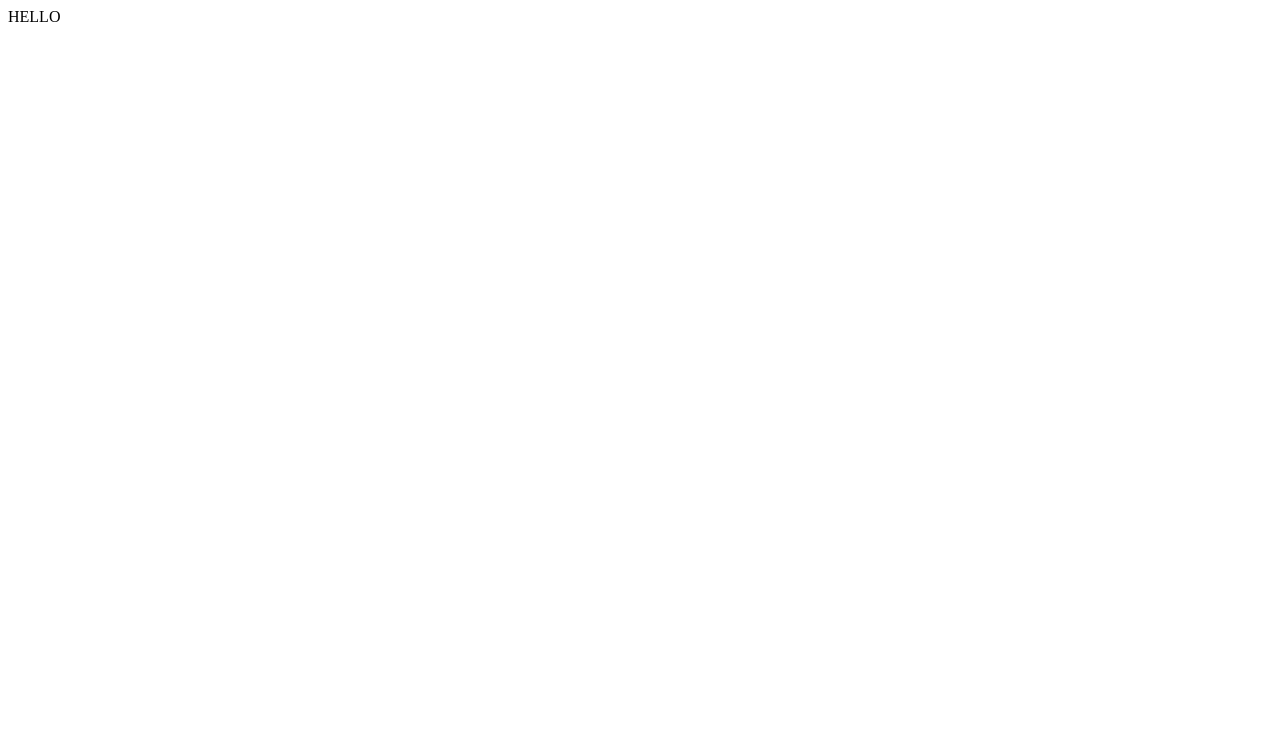
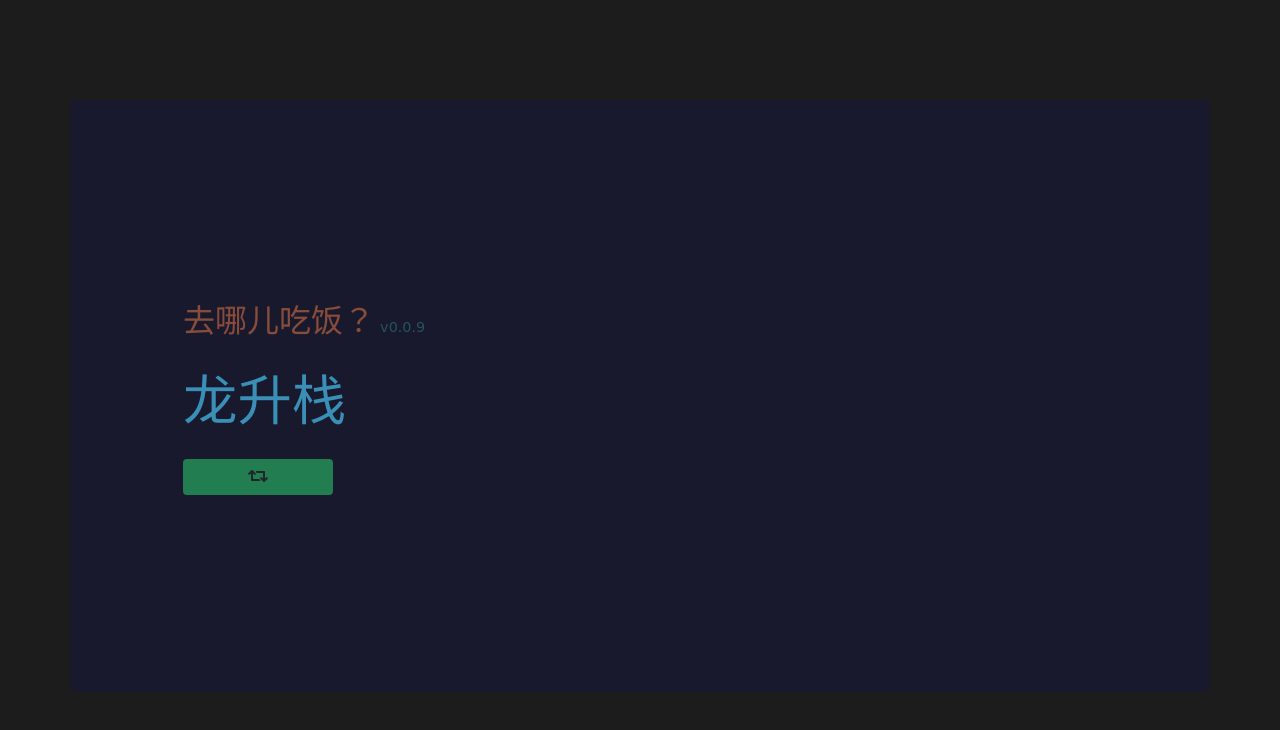
Before and after one commit to raindroid/choose-lunch, a plain HTML site: page index.html in a window 1280 px wide. Drawn offline with nearby package versions, Linux system fonts and the light colour scheme; a web font is replaced by a local one.

Commit message:
version 0.0.1

```diff
--- a/index.html
+++ b/index.html
@@ -1 +1,42 @@
-HELLO
+<!DOCTYPE html>
+<html lang="en">
+<head>
+    <meta charset="UTF-8">
+    <meta name="viewport" content="width=device-width, initial-scale=1.0">
+    <meta http-equiv="X-UA-Compatible" content="ie=edge">
+    <link rel="stylesheet" href="https://stackpath.bootstrapcdn.com/bootstrap/4.3.1/css/bootstrap.min.css" integrity="sha384-ggOyR0iXCbMQv3Xipma34MD+dH/1fQ784/j6cY/iJTQUOhcWr7x9JvoRxT2MZw1T" crossorigin="anonymous">
+    <script src="https://code.jquery.com/jquery-3.3.1.slim.min.js" integrity="sha384-q8i/X+965DzO0rT7abK41JStQIAqVgRVzpbzo5smXKp4YfRvH+8abtTE1Pi6jizo" crossorigin="anonymous"></script>
+    <script src="https://cdnjs.cloudflare.com/ajax/libs/popper.js/1.14.7/umd/popper.min.js" integrity="sha384-UO2eT0CpHqdSJQ6hJty5KVphtPhzWj9WO1clHTMGa3JDZwrnQq4sF86dIHNDz0W1" crossorigin="anonymous"></script>
+    <script src="https://stackpath.bootstrapcdn.com/bootstrap/4.3.1/js/bootstrap.min.js" integrity="sha384-JjSmVgyd0p3pXB1rRibZUAYoIIy6OrQ6VrjIEaFf/nJGzIxFDsf4x0xIM+B07jRM" crossorigin="anonymous"></script>
+    <link rel="stylesheet" href="styles/index.css">
+    <link rel="stylesheet" href="https://use.fontawesome.com/releases/v5.8.2/css/all.css" integrity="sha384-oS3vJWv+0UjzBfQzYUhtDYW+Pj2yciDJxpsK1OYPAYjqT085Qq/1cq5FLXAZQ7Ay" crossorigin="anonymous">
+    <script src="js/index.js"></script>
+    <title>Lunch today?</title>
+</head>
+<body class="col-dark" onload="onStart()">
+    <div class="container col-backgroud" id="main-container">
+        <div class="row full-screen">
+            <div class="align-self-center">
+                <div class="brand">
+                    <p>
+                        <span class="col-text" id="title">去哪儿吃饭？</span>
+                        <span class="col-text" id="version">v0.0.9</span>
+                    </p>
+                    <div class=" food-spinner elementToFadeInAndOut">
+                        <div class="spinner">
+                            <div class="double-bounce1"></div>
+                            <div class="double-bounce2"></div>
+                        </div>
+                    </div>
+                    <p class="col-text" id="content">
+                        食来食往
+                    </p>
+                    <div name="" id="refresh-btn" class="btn btn-light" href="#" role="button" onclick="findNewFood()">
+                        <i class="fas fa-retweet"></i>
+                    </div>
+                </div>
+            </div>
+        </div>
+    </div>
+</body>
+</html>
--- /dev/null
+++ b/js/index.js
@@ -0,0 +1,50 @@
+'use strict'
+
+let rests = [
+        '食来食往',
+        '福稻米线',
+        '绿茶',
+        '西域食府',
+        '刘公烤鱼',
+        '富来小厨',
+        '龙升栈',
+        'stay',
+        '黄记煌',
+        '98香',
+        '满庭芳',
+        '马路边边',
+        '味千拉面',
+        'kington',
+        '马路边边',
+        '嘿小面']
+
+let text_colors = [
+    '#E16B8C',
+    '#F596AA',
+    '#D7C4BB',
+    '#FB966E',
+    '#E2943B',
+    '#FFC408',
+    '#B1B479',
+    '#227D51',
+    '#3A8FB7'
+]
+
+function onStart() {
+
+    findNewFood()
+
+}
+
+function findNewFood() {
+
+    let choice = Math.floor(Math.random() * rests.length)
+    let today = rests[choice]
+    let content = document.getElementById('content')
+    let ref_btn = document.getElementById('refresh-btn')
+
+    content.innerHTML = today
+    content.style.color = text_colors[Math.floor(Math.random() * text_colors.length)]
+    ref_btn.style.background = text_colors[Math.floor(Math.random() * text_colors.length)]
+    ref_btn.style.width = today.length * 50 + 'px'
+}
--- /dev/null
+++ b/styles/index.css
@@ -0,0 +1,125 @@
+@import url('https://fonts.googleapis.com/css?family=ZCOOL+KuaiLe&subset=chinese-simplified');
+
+*{
+    border: none;
+    font-family: 'ZCOOL KuaiLe', cursive;
+    transition-duration: 400ms;
+}
+
+body, html {
+    width: 100%;
+    height: 100%;
+    padding: 0;
+    margin: 0;
+    overflow:hidden;
+}
+
+.no-border {
+border: none;
+}
+
+#main-container {
+    height: calc(99% - 200px);
+    z-index: 0;
+    padding-left: 10%;
+    margin-top: 100px;
+    margin-bottom: 100px;
+}
+
+#refresh-btn {
+    /* height: 100px; */
+    width: 100px;
+    border: none;
+}
+
+.full-screen {
+height: 100%;
+z-index: 0;
+}
+
+.highlight {
+border: red 2px solid;
+}
+
+.col-dark {
+background: #1c1c1c;
+}
+
+.col-backgroud {
+background: #18192d;
+}
+
+.col-text {
+color: #884C3A;
+}
+.double-bounce1, .double-bounce2 {
+width: 60px;
+height: 60px;
+border-radius: 50%;
+background-color: rgb(136, 135, 135);
+opacity: 0.6;
+position: absolute;
+/* top: calc(50% - 30px); */
+/* left: calc(50% - 30px); */
+
+-webkit-animation: sk-bounce 2.0s infinite ease-in-out;
+animation: sk-bounce 2.0s infinite ease-in-out;
+}
+
+.double-bounce2 {
+-webkit-animation-delay: -1.0s;
+animation-delay: -1.0s;
+}
+
+@-webkit-keyframes sk-bounce {
+0%, 100% { -webkit-transform: scale(0.0) }
+50% { -webkit-transform: scale(1.0) }
+}
+
+@keyframes sk-bounce {
+0%, 100% {
+    transform: scale(0.0);
+    -webkit-transform: scale(0.0);
+} 50% {
+    transform: scale(1.0);
+    -webkit-transform: scale(1.0);
+}
+}
+
+#title {
+    font-size: 2rem;
+}
+
+#version {
+    font-size: 0.9rem;
+    color: #255359;
+}
+
+#content {
+    width: 100%;
+    font-size: 3.4rem;
+    color: #E16B8C;
+    opacity: 1;
+    animation: fadeIn 5s cubic-bezier(0.165, 0.84, 0.44, 1);
+}
+
+.elementToFadeInAndOut {
+    opacity: 0;
+    animation: fadeInOut 4s linear;
+}
+
+@keyframes fadeInOut {
+    0%, 100% { opacity: 0 }
+    50%, 90% { opacity: 1 }
+}
+
+@keyframes fadeIn {
+    0%, 75% {
+        opacity: 0;
+        margin-left: 10%;
+    }
+    100% {
+        opacity: 1;
+        margin-left: 0;
+    }
+}
```
